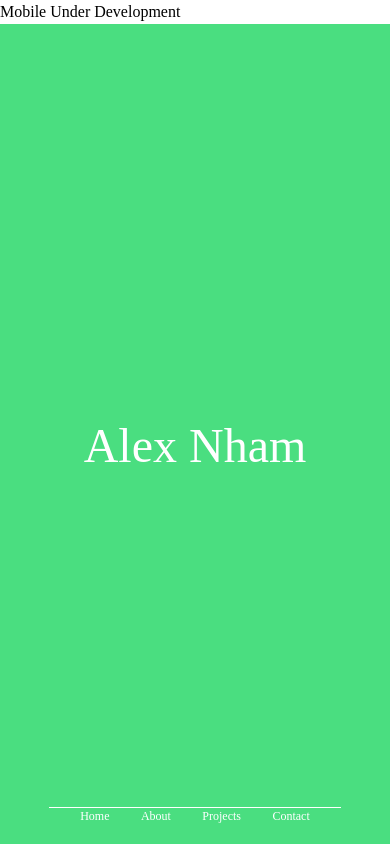
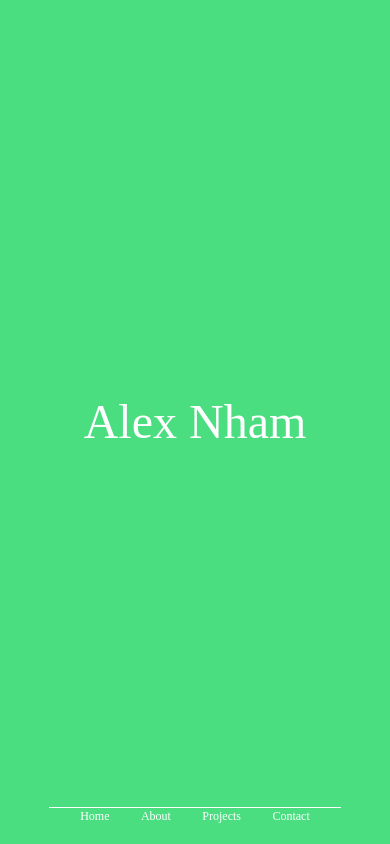
Before and after one commit to alexnham/portfolio, a React (Create React App) app: page / in a window 390 px wide. Built offline with nearby package versions, Linux system fonts and the light colour scheme.

Commit message:
mobile development

```diff
--- a/src/About.js
+++ b/src/About.js
@@ -5,9 +5,9 @@ import img2 from "./img2.png"
 const About = () => {
     return (
         <div class="min-w-28 relative w-screen h-screen flex flex-wrap flex-row">
-    <div class="whitespace-normal bg-green-700 w-full md:w-3/6 h-screen text-white flex flex-wrap flex-col justify-center items-center">
+    <div class="whitespace-normal bg-green-700 w-full md:w-3/6  h-screen text-white flex flex-wrap flex-col justify-center items-center">
         <h1 class="pt-10 text-5xl top-0">About Me</h1>
-        <p class="overflow-scroll block text-wrap w-full md:w-3/4 h-3/2 pt-10">
+        <p class="max-sm:px-10 overflow-scroll block text-wrap w-full md:w-3/4 h-3/2 pt-10">
             Ever since I was little, I was always stuck to a computer screen whether it was playing games or watching funny videos. Now I'm stuck to a screen trying to debug code.
             <br />As an aspiring Software Engineer, I always strive to do better than yesterday. With a solid foundation in Computer Science from the University of Western, where I currently attend, I bring a blend of academic excellence and practical experience to every project. Currently, I'm employed as a Website Coordinator at Gagnon Levesque Inc, where I leverage my skills to develop and enhance client web stores, optimizing workflow processes and delivering top-notch digital experiences.
             <br />Outside of the digital realm, I love to find ways to better myself, whether it's going to the gym, or even just learning something new. Always finding a way to improve is something I live by.
@@ -21,7 +21,7 @@ const About = () => {
     </div>
     <div class="bg-green-200 w-full md:w-3/6 h-screen flex justify-center items-center">
         <div class="bg-green-500 w-4/6 h-5/6 flex justify-center items-center">
-            <img class="w-full h-full" src={img2} alt="Profile Picture" />
+            <img class="w-7/9 h-7/8" src={img2} alt="Profile Picture" />
         </div>
     </div>
     <a class="absolute top-0 text-5xl text-red-500" id="About"></a>
--- a/src/App.js
+++ b/src/App.js
@@ -7,9 +7,6 @@ import Projects from "./Projects";
 function App() {
   return (
     <div>
-      <div className="sm:flex md:hidden">
-        <h1>Mobile Under Development</h1>
-        </div>
       <div >
         <Navbar/>
       </div>
--- a/src/Projects.js
+++ b/src/Projects.js
@@ -5,7 +5,7 @@ const Projects = () => {
         <div className="relative min-h-screen w-screen bg-green-400 flex justify-center items-center">
             <a className="absolute top-0" id="Projects"></a>
 
-            <div className="relative bg-green-600 w-full md:w-5/6 h-full flex flex-col lg:flex-row justify-center items-center">
+            <div className="relative bg-green-600 w-full md:w-5/6  max-sm:h-screen max-sm:w-screen h-full flex flex-col lg:flex-row justify-center items-center">
                 <h1 className="text-white pt-10 text-5xl top-0 absolute">Projects</h1>
 
                 <div className="w-full md:w-1/2 flex justify-center items-center pt-16">
--- a/src/index.css
+++ b/src/index.css
@@ -7,6 +7,7 @@
   scroll-behavior: smooth;
   font-family:"Poor Story";
   min-width: 0;
+  overflow:hidden;
 
 
 }
```
